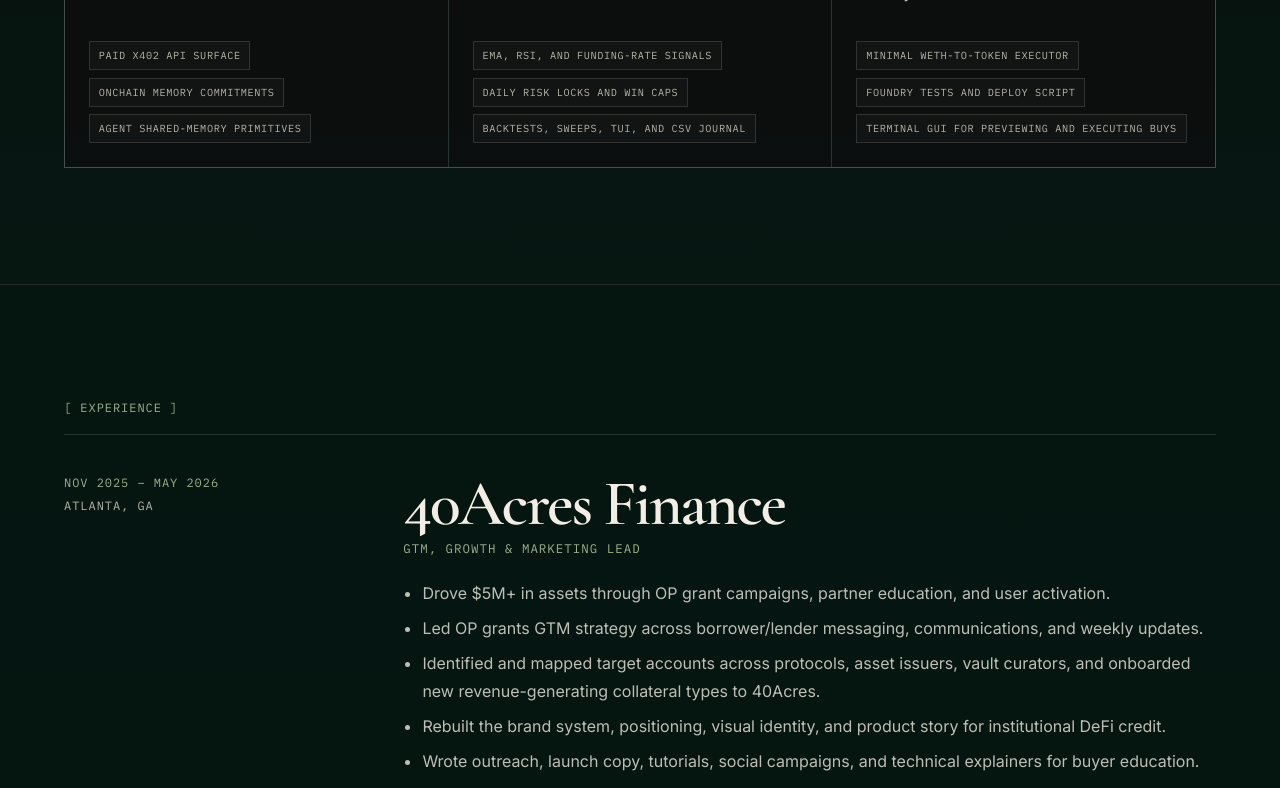
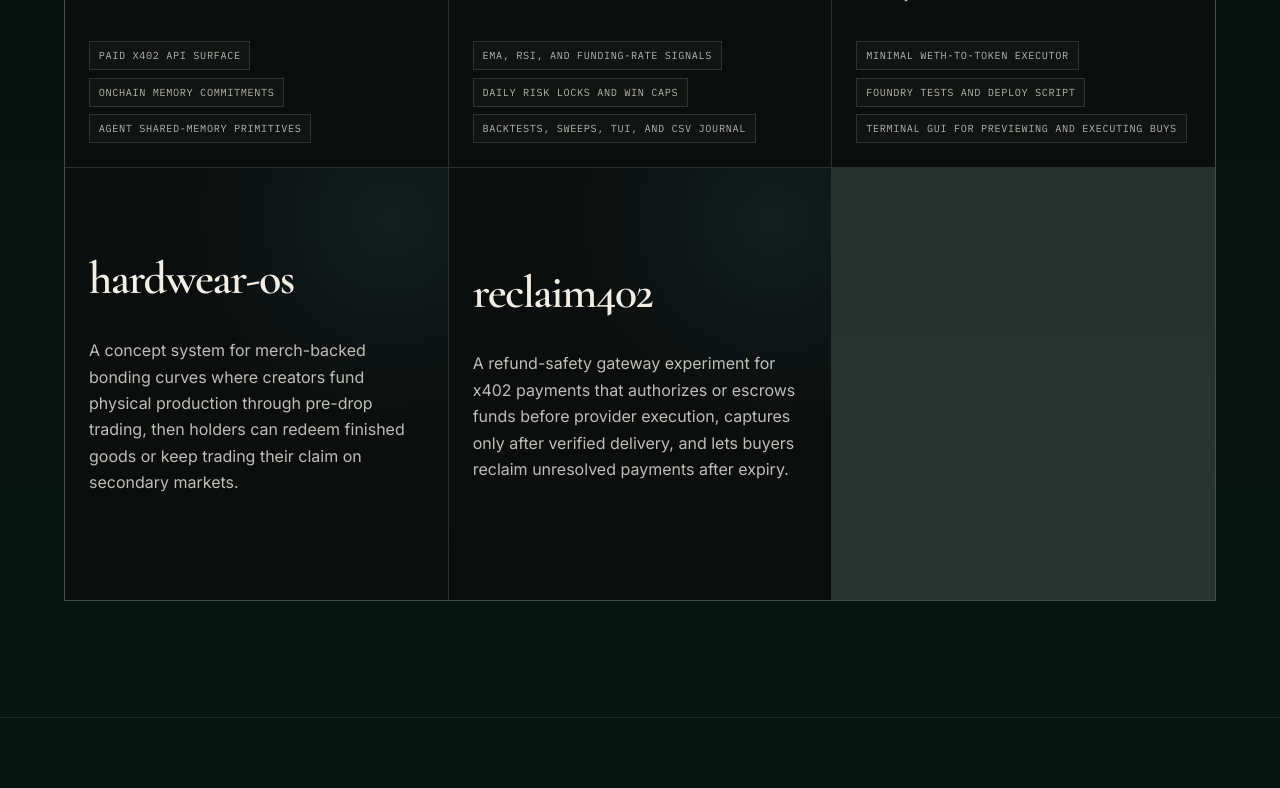
Before and after one commit to Syrexle/tariq-website, a React (Vite) app: page / in a window 1280 px wide. Shown: the part 3765-4553 px from the top of the page. Built offline with nearby package versions, Linux system fonts and the light colour scheme.

Commit message:
feat: add private litebeam projects

```diff
--- a/src/main.tsx
+++ b/src/main.tsx
@@ -122,6 +122,20 @@ const devProjects = [
     description: 'A lightweight swap executor prototype for Robinhood Chain: native ETH enters a contract, optional fees are deducted, ETH wraps to WETH, SwapRouter02 executes the token purchase, and output returns directly to the caller.',
     highlights: ['Minimal WETH-to-token executor', 'Foundry tests and deploy script', 'Terminal GUI for previewing and executing buys'],
   },
+  {
+    title: 'hardwear-os',
+    folder: '',
+    type: '',
+    description: 'A concept system for merch-backed bonding curves where creators fund physical production through pre-drop trading, then holders can redeem finished goods or keep trading their claim on secondary markets.',
+    highlights: [],
+  },
+  {
+    title: 'reclaim402',
+    folder: '',
+    type: '',
+    description: 'A refund-safety gateway experiment for x402 payments that authorizes or escrows funds before provider execution, captures only after verified delivery, and lets buyers reclaim unresolved payments after expiry.',
+    highlights: [],
+  },
 ]
 const resumeHref = `${import.meta.env.BASE_URL}Tariq_Waseem_Resume.pdf`
 
@@ -225,20 +239,24 @@ function App() {
           <p className="eyebrow">[ DEV PORTFOLIO / LOCAL PROJECT FOLDERS ]</p>
           <div className="portfolio-intro">
             <h2>Applied builds from my local development workspace.</h2>
-            <p>Folder names are shown exactly as they live on my computer, with product-facing descriptions based on each project README.</p>
+            <p>Public-facing project cards can show folder and stack details; private or unpublished repos stay limited to title and a short product description.</p>
           </div>
           <div className="dev-project-grid">
             {devProjects.map((project) => (
-              <article className="dev-project-card" key={project.folder}>
-                <div className="dev-project-topline">
-                  <span>{project.type}</span>
-                  <code>{project.folder}</code>
-                </div>
+              <article className={`dev-project-card${project.folder ? '' : ' private-project-card'}`} key={project.title}>
+                {(project.type || project.folder) && (
+                  <div className="dev-project-topline">
+                    {project.type && <span>{project.type}</span>}
+                    {project.folder && <code>{project.folder}</code>}
+                  </div>
+                )}
                 <h3>{project.title}</h3>
                 <p>{project.description}</p>
-                <div className="mini-pill-list">
-                  {project.highlights.map((item) => <span key={item}>{item}</span>)}
-                </div>
+                {project.highlights.length > 0 && (
+                  <div className="mini-pill-list">
+                    {project.highlights.map((item) => <span key={item}>{item}</span>)}
+                  </div>
+                )}
               </article>
             ))}
           </div>
--- a/src/styles.css
+++ b/src/styles.css
@@ -227,6 +227,9 @@ h3 { font-size: clamp(2rem, 3vw, 3.35rem); letter-spacing: -0.035em; }
 .dev-project-topline { display: flex; flex-direction: column; gap: .75rem; color: var(--sage); font-family: 'IBM Plex Mono', monospace; text-transform: uppercase; letter-spacing: .08em; font-size: .68rem; }
 .dev-project-topline code { width: fit-content; max-width: 100%; padding: .45rem .55rem; border: 1px solid var(--line); color: var(--cream); background: rgba(255,255,255,.035); overflow-wrap: anywhere; text-transform: none; letter-spacing: .02em; }
 .dev-project-card h3 { font-size: clamp(2.1rem, 3.6vw, 4rem); margin-top: 2rem; }
+.private-project-card { justify-content: center; gap: 1.35rem; }
+.private-project-card h3 { margin-top: 0; }
+.private-project-card p { max-width: 34rem; }
 .dev-project-card p { color: rgba(242,238,230,.78); line-height: 1.65; }
 .mini-pill-list { display: flex; flex-wrap: wrap; gap: .45rem; margin-top: 1.2rem; }
 .mini-pill-list span { border: 1px solid var(--line); padding: .45rem .55rem; color: var(--muted); background: rgba(255,255,255,.025); font-family: 'IBM Plex Mono', monospace; text-transform: uppercase; letter-spacing: .06em; font-size: .64rem; }
```
